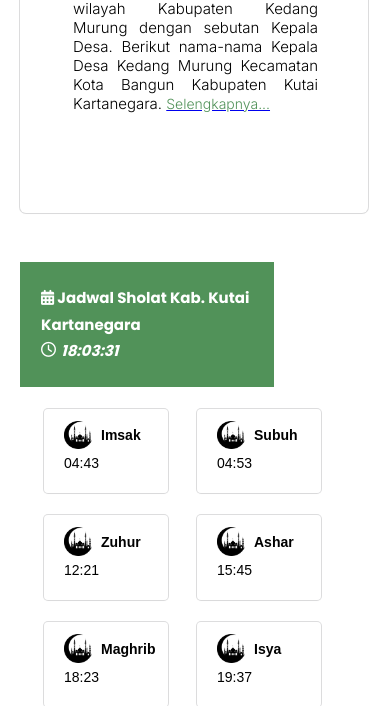
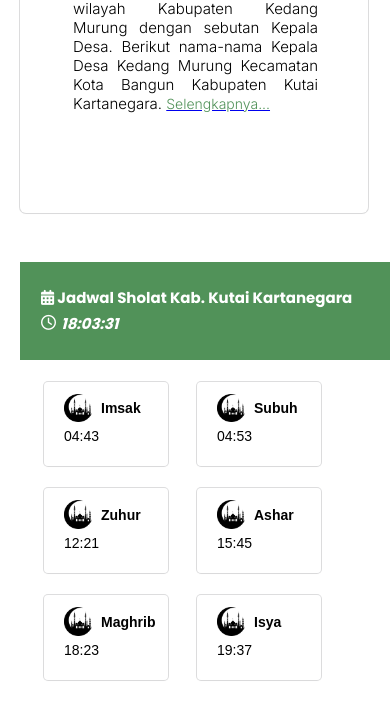
Before and after one commit to Adhanslv/KedangMurung, a PHP site: page / in a window 390 px wide. Shown: the part 1259-1965 px from the top of the page. Run offline with PHP 8.4, Linux system fonts and the light colour scheme; some libraries are stand-ins or nearby versions.

Commit message:
Updates 4022wasa

```diff
--- a/css/style.css
+++ b/css/style.css
@@ -973,7 +973,7 @@ textarea {
   .cardPray {
     margin-top: -48px;
     margin-left: -116px;
-    width: 100%;
+    width: 169%;
   }
 
   .cardBody {
```
